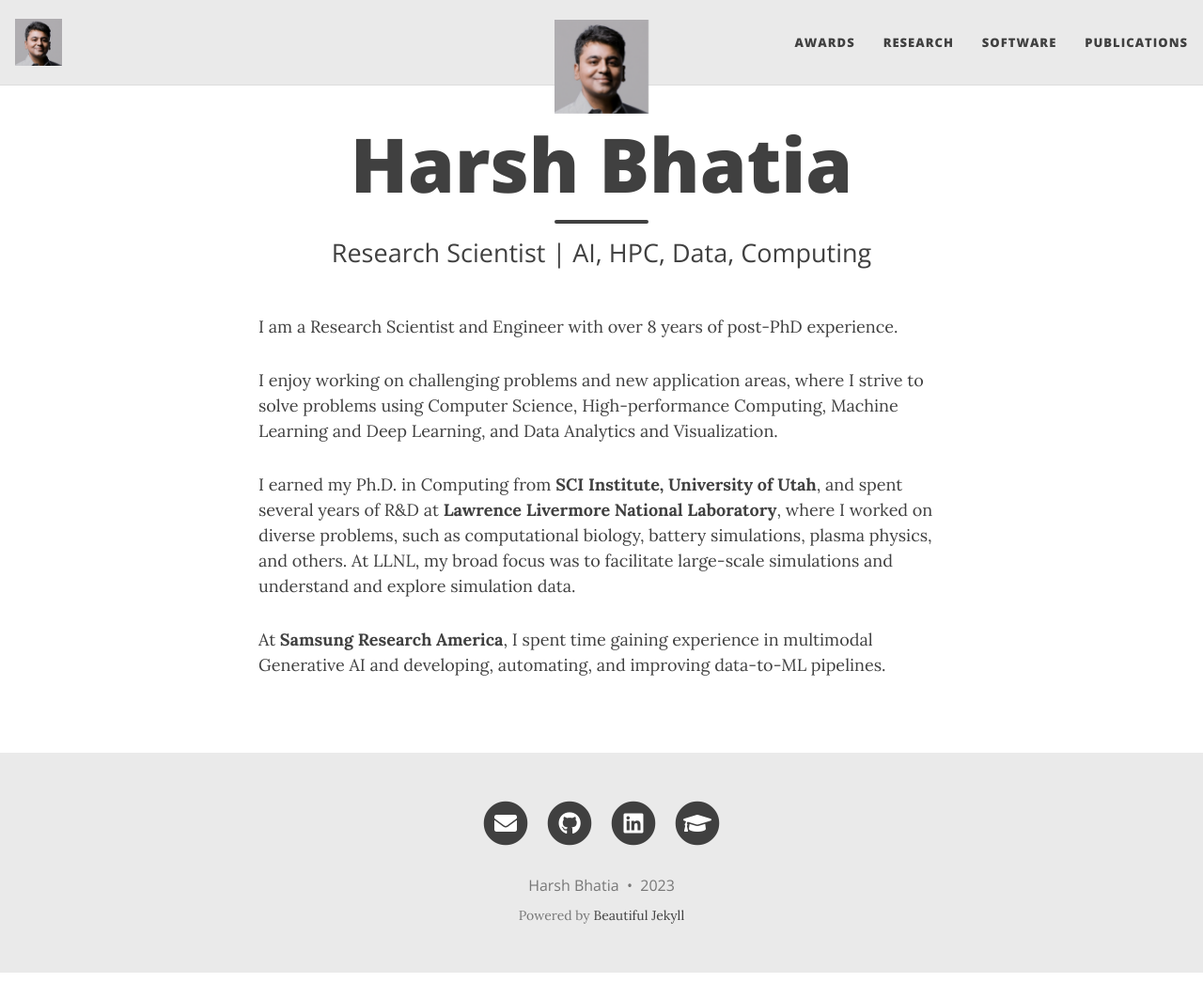
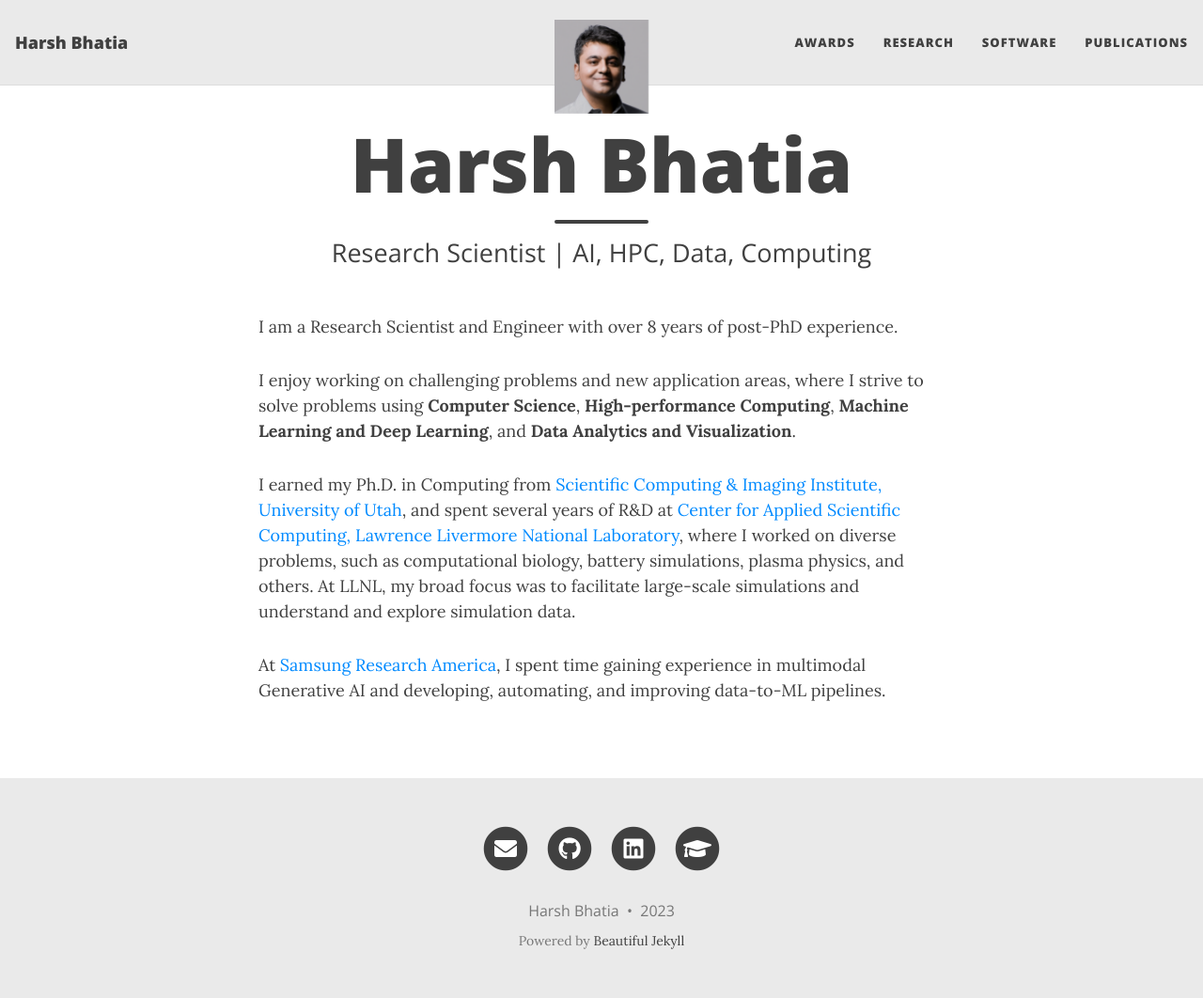
Before and after one commit to bhatiaharsh/bhatiaharsh.github.io, a Jekyll site: the page built from index.html, in a window 1280 px wide and 1062 px high. Shown: the whole window at 94% size. Built offline with Jekyll 4.4.1, drawn with Linux system fonts in a browser that asks for light colours; nearby versions of some CDN libraries; the list of posts is cut into pages by our own code.

Commit message:
small fixes

```diff
--- a/_config.yml
+++ b/_config.yml
@@ -5,9 +5,9 @@
 ### the initial set up you won't need to come back to this file often.
 ###########################################################
 
-############################
+# ------------------------------------------------------------------------------
 # --- Required options --- #
-############################
+# ------------------------------------------------------------------------------
 
 # Name of website
 title: Harsh Bhatia
@@ -17,9 +17,9 @@
 location: San Francisco Bay Area
 
 
-###############################################
+# ------------------------------------------------------------------------------
 # --- List of links in the navigation bar --- #
-###############################################
+# ------------------------------------------------------------------------------
 
 navbar-links:
   Awards: "awards"
@@ -32,9 +32,8 @@
 #   - name: about
 #   - name: publications
 
-################
+# ------------------------------------------------------------------------------
 # --- Logo --- #
-################
 
 # Image to show in the navigation bar - works best with a square image
 # Remove this parameter if you don't want an image in the navbar
@@ -45,12 +44,11 @@
 
 # If you want to have an image logo in the top-left corner instead of having the title of the website,
 # then specify the following parameter
-title-img: "/assets/img/HarshBhatia-biopic1.png"
+#title-img: "" #"/assets/img/HarshBhatia-biopic1.png"
 
-
-#####################################
+# ------------------------------------------------------------------------------
 # --- Footer social media links --- #
-#####################################
+# ------------------------------------------------------------------------------
 
 # Select the social network links that you want to show in the footer.
 # You can change the order that they show up on the page by changing the order here.
@@ -89,12 +87,12 @@
 # The URL for the feed will be https://<your_website>/feed.xml
 # rss-description: This website is a virtual proof that I'm awesome
 
-###########################
+# ------------------------------------------------------------------------------
 # --- General options --- #
-###########################
+# ------------------------------------------------------------------------------
 
 # Select which social network share links to show in posts
-share-links-active:
+# share-links-active:
   # twitter: true
   # facebook: true
   # linkedin: true
@@ -127,40 +125,9 @@
 # The keywords to associate with your website, for SEO purposes
 #keywords: "my,list,of,keywords"
 
-# ######################################
-# # --- Publications options --- #
-# ######################################
-#
-# scholar:
-#
-#   last_name: Doe
-#   first_name: [John]
-#
-#   style: citesty
-#   locale: en
-#
-#   source: /assets/
-#   bibliography: ref.bib
-#   bibliography_template: bibtemplate
-#   sort_by: year, month
-#   order: descending
-#
-#   replace_strings: true
-#   join_strings: true
-#
-#   details_dir: bibliography
-#   details_layout: bibtex.html
-#   details_link: Details
-#
-#   query: "@*"
-#
-#   bibliography_list_attributes:
-#     reversed: "reversed"
-
-######################################
+# ------------------------------------------------------------------------------
 # --- Colours / background image --- #
-######################################
-
+# ------------------------------------------------------------------------------
 # Personalize the colours in your website. Colour values can be any valid CSS colour
 
 navbar-col: "#EAEAEA"
@@ -193,9 +160,9 @@
 #site-js:
 #  - "/assets/js/custom-script.js"
 
-#################################
+# ------------------------------------------------------------------------------
 # --- Web Analytics Section --- #
-#################################
+# ------------------------------------------------------------------------------
 
 # Fill in your Google Analytics tag ID (or "Measurement ID") to track your website usage
 #gtag: "G-XXXXXXXXXX"
@@ -282,9 +249,40 @@
 # Facebook App ID
 #fb_app_id: ""
 
-#################################################################################
+# ------------------------------------------------------------------------------
+# # --- Publications options --- #
+# ------------------------------------------------------------------------------
+#
+# scholar:
+#
+#   last_name: Doe
+#   first_name: [John]
+#
+#   style: citesty
+#   locale: en
+#
+#   source: /assets/
+#   bibliography: ref.bib
+#   bibliography_template: bibtemplate
+#   sort_by: year, month
+#   order: descending
+#
+#   replace_strings: true
+#   join_strings: true
+#
+#   details_dir: bibliography
+#   details_layout: bibtex.html
+#   details_link: Details
+#
+#   query: "@*"
+#
+#   bibliography_list_attributes:
+#     reversed: "reversed"
+
+
+# ------------------------------------------------------------------------------
 # --- You don't need to touch anything below here (but you can if you want) --- #
-#################################################################################
+# ------------------------------------------------------------------------------
 
 # Output options (more information on Jekyll's site)
 timezone: "America/Los_Angeles"
@@ -297,7 +295,7 @@
   input: GFM
 
 # Default YAML values (more information on Jekyll's site)
-defaults:
+# defaults:
   # -
   #   scope:
   #     path: ""
@@ -312,7 +310,7 @@
   #   values:
   #     layout: "page"
 
-
+# ------------------------------------------------------------------------------
 # Exclude these files from production site
 exclude:
   - CHANGELOG.md
@@ -324,11 +322,15 @@
   - screenshot.png
   - docs/
 
-# include:
-#   - .htaccess
-#   - _pages
+include:
+  - .htaccess
+  - _pages
+  #- docs
 
+# ------------------------------------------------------------------------------
 plugins:
   - jekyll-paginate
   - jekyll-sitemap
   # - jekyll-scholar
+
+# ------------------------------------------------------------------------------
--- a/index.html
+++ b/index.html
@@ -10,19 +10,23 @@
 
 <p>
 I enjoy working on challenging problems and new application areas, where I strive
-to solve problems using Computer Science, High-performance Computing, Machine
-Learning and Deep Learning, and Data Analytics and Visualization.
+to solve problems using <b>Computer Science</b>, <b>High-performance Computing</b>,
+<b>Machine Learning and Deep Learning</b>, and <b>Data Analytics and Visualization</b>.
 </p>
 
 <p>
-I earned my Ph.D. in Computing from <b>SCI Institute, University of Utah</b>, and spent
-several years of R&D at <b>Lawrence Livermore National Laboratory</b>, where I worked on
-diverse problems, such as computational biology, battery simulations, plasma physics,
-and others. At LLNL, my broad focus was to facilitate large-scale simulations and
-understand and explore simulation data.
+I earned my Ph.D. in Computing from
+<a href="https://www.sci.utah.edu" target=_blank>Scientific Computing & Imaging Institute, University of Utah</a>,
+and spent several years of R&D at
+<a href="https://computing.llnl.gov/casc" target=_blank>Center for Applied Scientific Computing, Lawrence Livermore National Laboratory</a>,
+where I worked on diverse problems, such as computational biology, battery simulations,
+plasma physics, and others. At LLNL, my broad focus was to facilitate large-scale
+simulations and understand and explore simulation data.
 </p>
 
 <p>
-At <b>Samsung Research America</b>, I spent time gaining experience in multimodal
-Generative AI and developing, automating, and improving data-to-ML pipelines.
+At
+<a href="https://neonlife.ai/" target=_blank>Samsung Research America</a>,
+I spent time gaining experience in multimodal Generative AI and
+developing, automating, and improving data-to-ML pipelines.
 </p>
```
Also changed, not shown: _pages/awards.md (renamed from awards.md, +1 -0 lines), _pages/publications.md (renamed from publications.md, +7 -7 lines), _pages/research.md (renamed from research.md, +2 -1 lines), _pages/software.md (renamed from software.md, +2 -1 lines).
